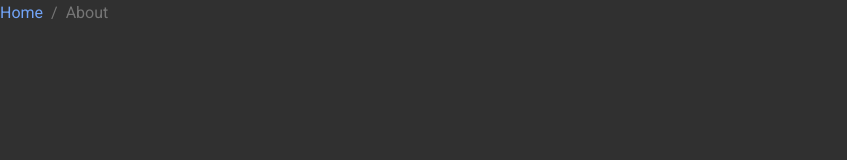
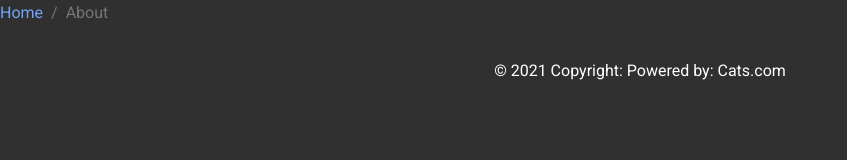
Before and after one commit to erknuepp/bootstrapsample, a plain HTML site: page about.html in a window 1280 px wide. Shown: the whole page, without its empty margins (0-847 px from the left). Drawn offline with Linux system fonts and the light colour scheme.

Commit message:
adds footers

```diff
--- a/about.html
+++ b/about.html
@@ -35,6 +35,15 @@
             </li>
         </ol>
     </nav>
+
+    <footer class="text-center text-white dark">
+        <!-- Copyright -->
+        <div class="text-center p-3" style="background-color: #303030;">
+            © 2021 Copyright:
+            <a class="text-white" href="https://cats.com/">Powered by: Cats.com</a>
+        </div>
+        <!-- Copyright -->
+    </footer>
     <!-- End your project here-->
 
     <!-- MDB -->
```
Also changed, not shown: cats.html (+20 -16 lines), contact.html (+8 -0 lines), spinners.html (+8 -0 lines).
